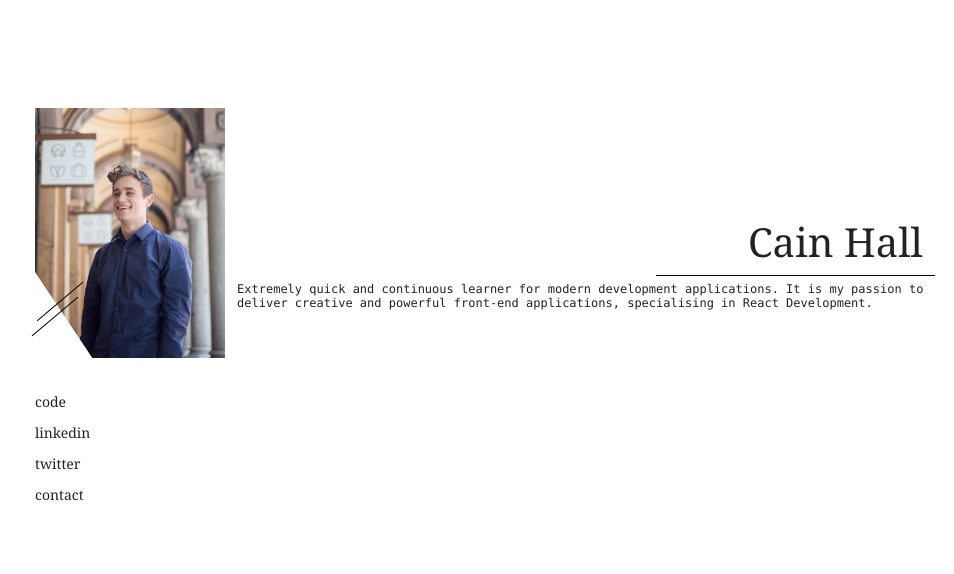
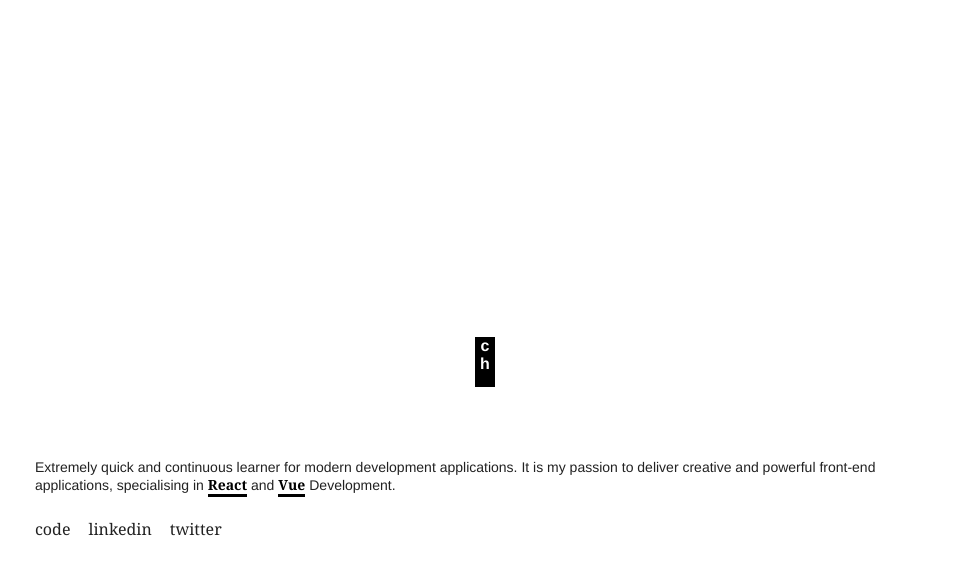
Before and after one commit to cain/personal, a Nuxt app: page / in a window 1280 px wide. Shown: the top 574 px of the page, without its empty margins (155-1109 px from the left). Built offline with nearby package versions, Linux system fonts and the light colour scheme.

Commit message:
complete new design experimentation

```diff
--- a/layouts/default.vue
+++ b/layouts/default.vue
@@ -22,8 +22,4 @@ a {
   color: #000;
   font-family: Georgia;
 }
-
-a:hover {
-  text-decoration: underline;
-}
 </style>
--- a/nuxt.config.js
+++ b/nuxt.config.js
@@ -10,7 +10,8 @@ module.exports = {
       { hid: 'description', name: 'description', content: 'My personal website' }
     ],
     link: [
-      { rel: 'icon', type: 'image/x-icon', href: '/favicon.ico' }
+      { rel: 'icon', type: 'image/x-icon', href: '/favicon.ico' },
+      { href: 'https://fonts.googleapis.com/css?family=Merriweather', rel: "stylesheet"}
     ]
   },
   /*
--- a/pages/index.vue
+++ b/pages/index.vue
@@ -1,37 +1,16 @@
 <template>
   <section class="container">
-    <div class="side m-t-120">
-      <div class="banner-image">
-        <div class="arrow-up"></div>
-        <div class="line line-1" style="width:60px"></div>
-        <div class="line line-2" style="width:60px"></div>
-        <img src="/me.png" alt="me" class="" height="250px">
+      <div class="logo">
+        c h
       </div>
+      <p class="sub-title">
+          Extremely quick and continuous learner for modern development applications. It is my passion to deliver creative and powerful front-end applications, specialising in <a href="https://reactjs.org/">React</a> and <a href="https://vuejs.org/">Vue</a> Development.
+      </p>
       <div class="section-nav">
-        <a href="https://github.com/cainhall">code</a>
+        <a href="https://github.com/cain">code</a>
         <a href="https://www.linkedin.com/in/cainhall/">linkedin</a>
         <a href="https://twitter.com/caintimothyhall">twitter</a>
-        <a href="mailto:cain.hall98@gmail.com">contact</a>
       </div>
-    </div>
-    <div class="main m-t-120">
-      <div class="section-banner">
-        <div class="">
-          <h1 class="title text-right">
-            Cain Hall
-          </h1>
-          <div class="line w40 m-l-a"></div>
-          <p class="sub-title">
-            Extremely quick and continuous learner for modern development applications. It is my passion to deliver creative and powerful front-end applications, specialising in React Development.
-          </p>
-        </div>
-      </div>
-      <!-- <div class="m-t-120">
-        <h1 class="title">
-          My Projects
-        </h1>
-      </div> -->
-    </div>
   </section>
 </template>
 
@@ -43,137 +22,64 @@ export default {
 </script>
 
 <style>
-.site-link {
-  font-size: 14px;
-  font-family: Georgia;
-  margin-top: 50px;
-  text-align: right;
-}
-.triangle {
-  position: absolute;
-  top: 200px;
-  left: 80px;
-}
-.line {
-  height: 1px;
-  width: 1px;
-  background: black;
-}
-
-.line-1 {
-  transform: rotate(140deg);
-  position: absolute;
-  bottom:60px;
-  left: -5px;
-}
-
-.line-2 {
-  transform: rotate(140deg);
-  position: absolute;
-  bottom:45px;
-  left: -10px;
-}
-
-.arrow-up {
-  width: 0;
-  height: 0;
-  border-left: 100px solid transparent;
-  border-right: 100px solid transparent;
-
-  border-bottom: 150px solid #fff;
-  position: absolute;
-  left: -140px;
-  bottom: 0px;
-}
-
-.m-l-a {
-  margin-left: auto;
-}
-.m-r-a {
-  margin-right: auto;
-}
-
-.m-t-120 {
-  margin-top: 100px;
-}
-.w40 {
-  width: 40%;
-}
-.banner-image {
-  margin-right: 12px;
-  position: relative;
+body {
+  max-height: 100vh;
 }
 .container {
   display: flex;
   flex-direction: row;
   max-width: 900px;
   margin: auto;
+  height: 100vh;
+  justify-content: center;
+  align-content: center;
+  flex-direction: column;
+  overflow: hidden;
+}
+
+
+.logo {
+    background: black;
+    color: #fff;
+    font-weight: bold;
+    font-family: "Helvetica Neue",Helvetica,"PingFang SC","Hiragino Sans GB","Microsoft YaHei","\5FAE\8F6F\96C5\9ED1",Arial,sans-serif;
+    width: 20px;
+    text-align: center;
+    height: 50px;
+    margin: 60px auto;
 }
 
 .section-nav {
-  text-align: left;
-  margin-top: 24px;
-  position: sticky;
-  display: flex;
-  flex-direction: column;
+  margin-top: 18px;
 }
+
 .section-nav a {
   margin-right: 30px;
-  font-size: 14px;
+  font-size: 16px;
   font-weight: 500;
-  font-style: normal;
-  font-stretch: normal;
-  line-height: normal;
-  letter-spacing: normal;
   text-align: left;
   color: #222222;
   margin: 6px 0px;
+  position: relative;
+  margin-right: 18px;
+  transition-duration: 0.2s;
 }
-.section-banner {
-  display: flex;
-  flex-direction: row;
-  margin-top: 100px;
-  position: relative;
+.section-nav a:hover {
+  border-bottom: 3px solid black;
 }
 
 .sub-title {
-  font-family: "Source Code Pro", "monaco", "PT Mono", "Courier", monospace;
-  font-size: 12px;
-  font-weight: normal;
-  font-style: normal;
-  font-stretch: normal;
-  line-height: normal;
-  letter-spacing: normal;
+  font-size: 14px;
   text-align: left;
   color: #222222;
+  margin-top: 12px;
+  font-family: "Helvetica Neue",Helvetica,"PingFang SC","Hiragino Sans GB","Microsoft YaHei","\5FAE\8F6F\96C5\9ED1",Arial,sans-serif;
 }
 
-.title {
-  font-family: Georgia;
-  font-size: 40px;
-  font-weight: normal;
-  font-style: normal;
-  font-stretch: normal;
-  line-height: normal;
-  letter-spacing: normal;
-  text-align: left;
-  color: #222222;
-  margin: 6px 12px;
+.sub-title a {
+  font-weight: bold;
+  border-bottom: 3px solid black;
+  text-decoration: none;
 }
 
-.text-right {
-  text-align: right;
-}
-
-.subtitle {
-  font-weight: 300;
-  font-size: 42px;
-  color: #526488;
-  word-spacing: 5px;
-  padding-bottom: 15px;
-}
-
-.links {
-  padding-top: 15px;
-}
 </style>
```
